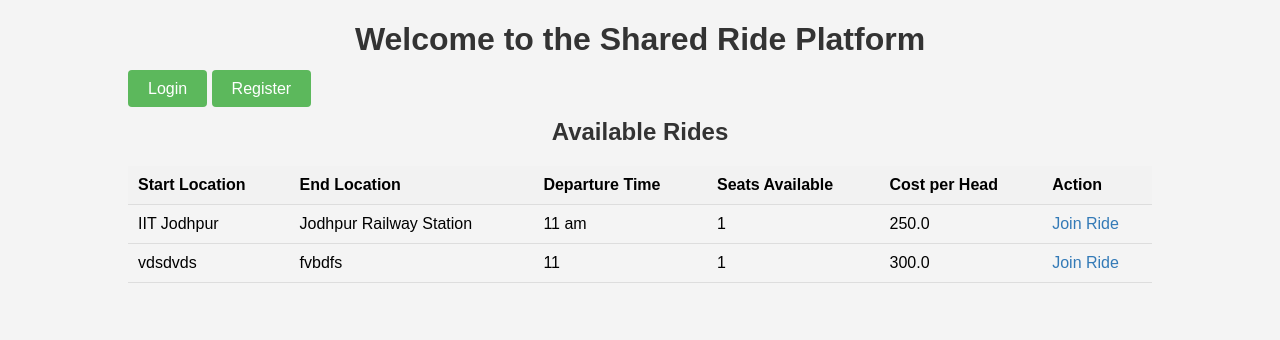
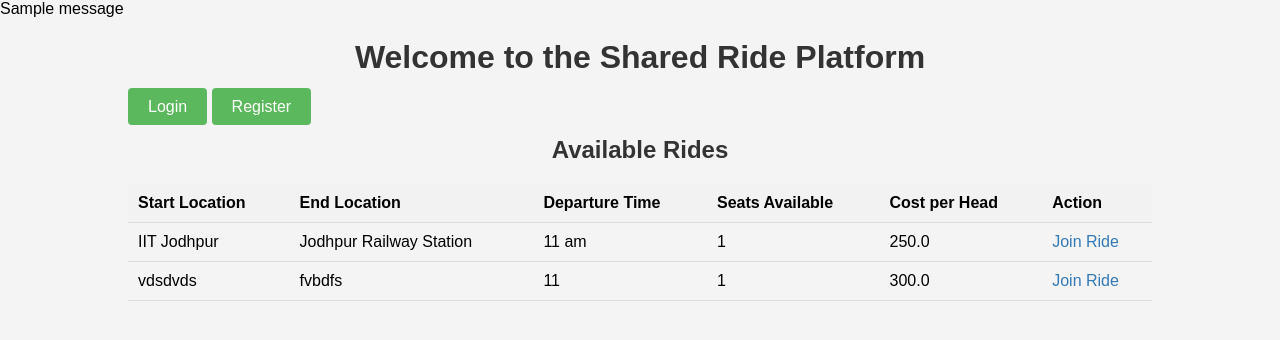
Before and after one commit to akaash897/TravelSathi-Travel-Companion-App, a Flask app: page / in a window 1280 px wide. Shown: the top 340 px of the page. Run offline with Flask 3, Linux system fonts and the light colour scheme; one stand-in notice (Sample message) is shown.

Commit message:
Added Flash Message Functionality for dupe passenger

```diff
--- a/routes.py
+++ b/routes.py
@@ -58,13 +58,20 @@ def new_ride():
 @login_required
 def join_ride(ride_id):
     ride = Ride.query.get_or_404(ride_id)
+
+    # Check if the user is already a passenger in the ride
+    if current_user in ride.passengers:
+        flash('You have already joined this ride!', 'warning')
+        return redirect(url_for('home'))
+
     if ride.available_seats > 0:
-        ride.passengers.append(current_user)  # This should now work correctly
-        ride.available_seats -= 1
-        db.session.commit()
+        ride.passengers.append(current_user)  # Add the current user to the passengers
+        ride.available_seats -= 1  # Decrease available seats
+        db.session.commit()  # Commit the changes to the database
         flash('You have successfully joined the ride!', 'success')
     else:
         flash('No seats available for this ride.', 'danger')
+
     return redirect(url_for('home'))
 
 
--- a/templates/index.html
+++ b/templates/index.html
@@ -9,6 +9,17 @@
     <link rel="stylesheet" href="{{ url_for('static', filename='styles.css') }}">
 </head>
 <body>
+    {% with messages = get_flashed_messages(with_categories=true) %}
+    {% if messages %}
+        <div class="flash-messages">
+            {% for category, message in messages %}
+                <div class="alert alert-{{ category }}">
+                    {{ message }}
+                </div>
+            {% endfor %}
+        </div>
+    {% endif %}
+{% endwith %}
     <div class="container">
         <h1>Welcome to the Shared Ride Platform</h1>
 
```
